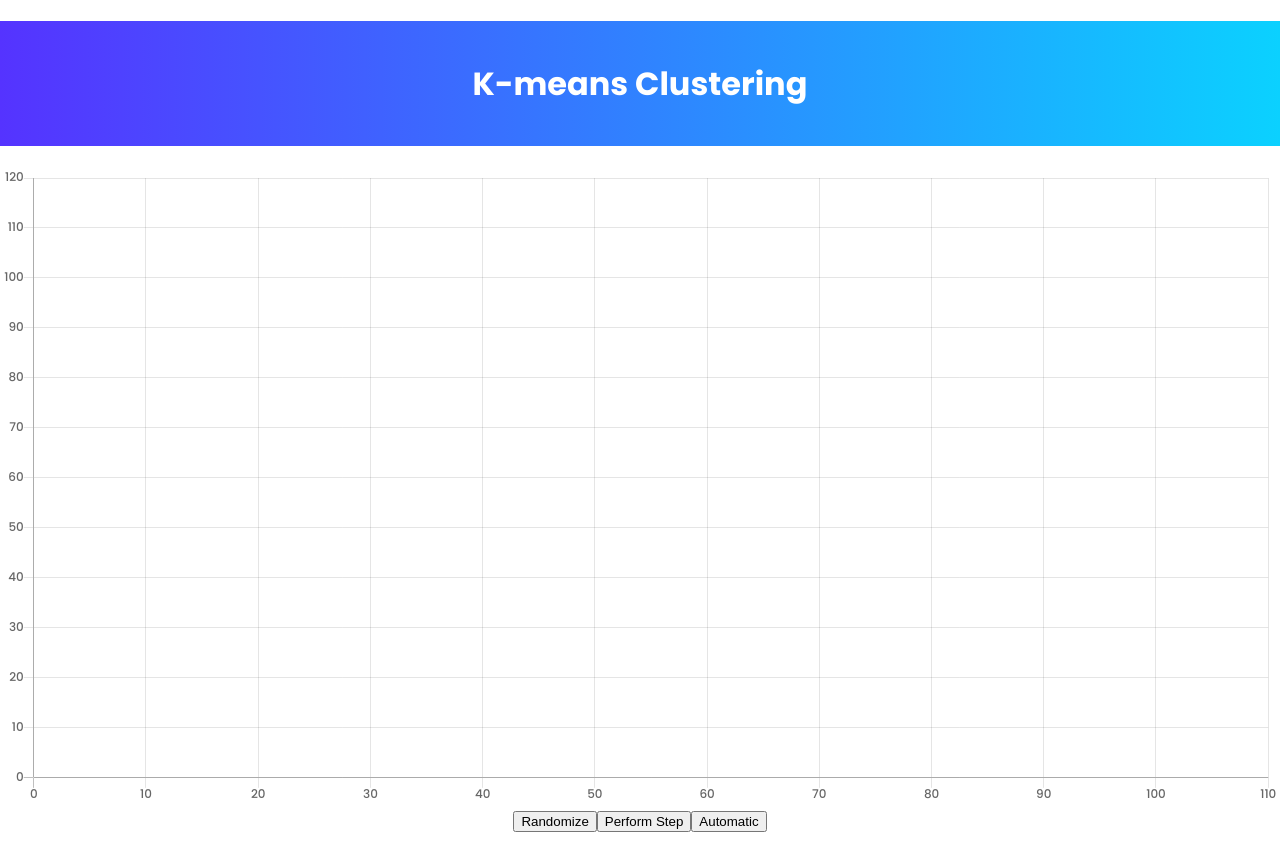
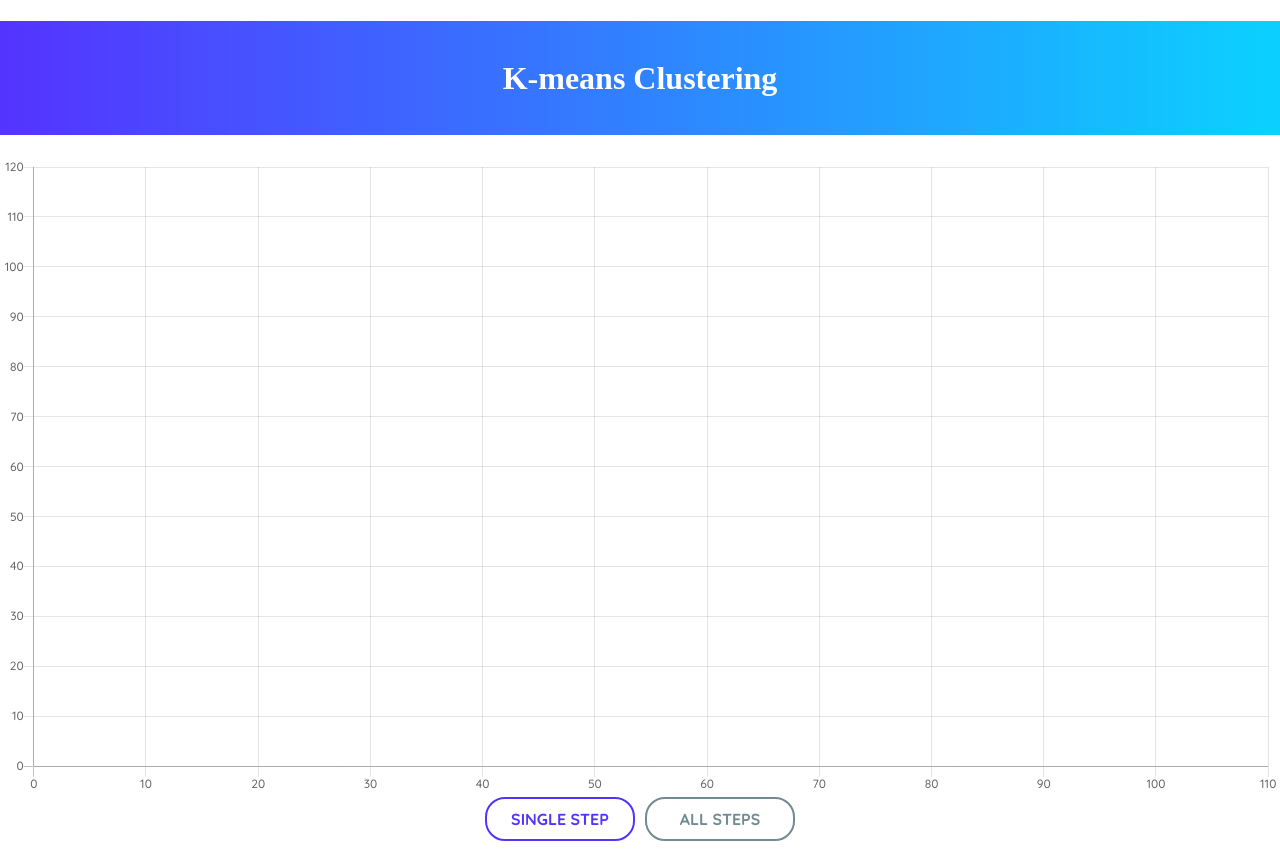
Before and after one commit to liriz002/k-means-react, a React (Create React App) app: page / in a window 1280 px wide. Before the commit the page ends 833 px from the top, so only its background shows below. Built offline with nearby package versions, Linux system fonts and the light colour scheme.

Commit message:
Custom Button component

```diff
--- a/public/index.html
+++ b/public/index.html
@@ -24,7 +24,7 @@
       work correctly both with client-side routing and a non-root public URL.
       Learn how to configure a non-root public URL by running `npm run build`.
     -->
-    <link href="https://fonts.googleapis.com/css?family=Poppins:500,700&display=swap" rel="stylesheet">
+    <link href="https://fonts.googleapis.com/css?family=Quicksand:500,700&display=swap" rel="stylesheet">
     <title>React App</title>
   </head>
   <body>
--- a/src/App.css
+++ b/src/App.css
@@ -1,5 +1,6 @@
 .App {
   text-align: center;
+  margin-bottom: 2%;
 }
 
 .App-logo {
--- a/src/components/Chart/Chart.js
+++ b/src/components/Chart/Chart.js
@@ -2,12 +2,12 @@ import React, {Component} from 'react';
 //import {Scatter} from 'react-chartjs-2';
 import Chart from 'chart.js';
 import * as Constants from '../../constants/index';
+import Button from '../UI/Button/Button';
 
 
 class MyChart extends Component {
     chartRef = React.createRef();
     myChart;
-
 
     // TODO: move to Redux
     constructor(props) {
@@ -75,6 +75,7 @@ class MyChart extends Component {
             //data: {
                 datasets: [],
                 options: {
+
                     scales: {
                       xAxes: [{
                           ticks: {
@@ -282,11 +283,11 @@ class MyChart extends Component {
         }
 
         // Then, we set up an interval that performs steps every certain time
-        let intervalID = window.setInterval(() => {
+        let stepInterval = window.setInterval(() => {
 
             // If there are no more steps, we stop the interval
             if (this.state.doneClustering === true) {
-                clearInterval(intervalID);
+                clearInterval(stepInterval);
 
                 return;
             }
@@ -296,10 +297,8 @@ class MyChart extends Component {
     }
 
 
-    // This returns the average position of all points in a group
+    // This returns the average position of all points in a cluster
     getAveragePositionOfPoints = (points) => {
-
-
         if (points.length == 0) {
             return { x: 0, y: 0 };
         }
@@ -340,9 +339,14 @@ class MyChart extends Component {
                     ref={this.chartRef}
                     />
                 </div>
-                <button onClick={this.initializeData}>Randomize</button>
-                <button onClick={this.performStep}>Perform Step</button>
-                <button onClick={this.performAutomatically}>Automatic</button>
+                <Button
+                    title="Single Step"
+                    class="Button Button1"
+                    clicked={ this.initializeData } />
+                <Button
+                    title="All Steps"
+                    class="Button Button2"
+                    clicked={ this.performAutomatically } />
             </div>
         );
     }
--- /dev/null
+++ b/src/components/UI/Button/Button.css
@@ -0,0 +1,49 @@
+/* This is not really modular, as it applies changes to the whole project */
+.Button {
+    font-size: 16px;
+    font-family: 'Quicksand';
+    font-weight: bold;
+    padding: 10px 15px;
+    border-radius: 20px;
+    text-transform: uppercase;
+    cursor: pointer;
+    transition-duration: 0.6s;
+    margin: 0 5px;
+    width: 150px;
+}
+
+.Button:active {
+    box-shadow: 0 2px #666;
+    transform: translateY(4px);
+}
+
+.Button:focus {
+    outline: 0 !important;
+}
+
+.Button:hover {
+    transform: translateY(-2px);
+}
+
+.Button1 {
+    background-color: white;
+    color: #53f;
+    border: 2px solid #53f;
+}
+
+.Button1:hover {
+    background-color: #53f;
+    color: white;
+    /* green #3ecf8e */
+}
+
+.Button2 {
+    background-color: white;
+    color: #718B91;
+    border: 2px solid #718B91;
+}
+
+.Button2:hover {
+    background-color: #718B91;
+    color: white;
+}
--- /dev/null
+++ b/src/components/UI/Button/Button.js
@@ -0,0 +1,12 @@
+import React from 'react';
+import styles from './Button.css';
+
+const button = (props) => {
+    return (
+        <button onClick={props.clicked} className={props.class}>
+            {props.title}
+        </button>
+    );
+}
+
+export default button;
--- a/src/constants/index.js
+++ b/src/constants/index.js
@@ -1,5 +1,5 @@
 export const Global = {
-    FONT: 'Poppins',
+    FONT: 'Quicksand',
     NUM_OF_DATA_POINTS: 100,
     LINEAR_DATA_X_MULTIPLIER: 10,
     LINEAR_DATA_Y_MULTIPLIER: 20,
@@ -23,7 +23,7 @@ export const Chart = {
     POINT_RADIUS : 10,
     CENTROID_RADIUS : 25,
     ANIMATION_DURATION: 1000,
-    ANIMATION_TYPE: 'easeInOutCubic',
+    ANIMATION_TYPE: 'easeInOutQuart',
     AXIS_MIN: 0,
     AXIS_MAX: 120,
     AXIS_STEP: 10
--- a/src/index.css
+++ b/src/index.css
@@ -1,8 +1,10 @@
 body {
   margin: 0;
-  font-family: 'Poppins', -apple-system, BlinkMacSystemFont, 'Segoe UI', 'Roboto', 'Oxygen',
+  font-family: 'Poppins';
+  /*, -apple-system, BlinkMacSystemFont, 'Segoe UI', 'Roboto', 'Oxygen',
     'Ubuntu', 'Cantarell', 'Fira Sans', 'Droid Sans', 'Helvetica Neue',
     sans-serif;
+    */
   -webkit-font-smoothing: antialiased;
   -moz-osx-font-smoothing: grayscale;
 }
```
Also changed, not shown: src/components/Controls/Controls.js (added, +11 -0 lines).
